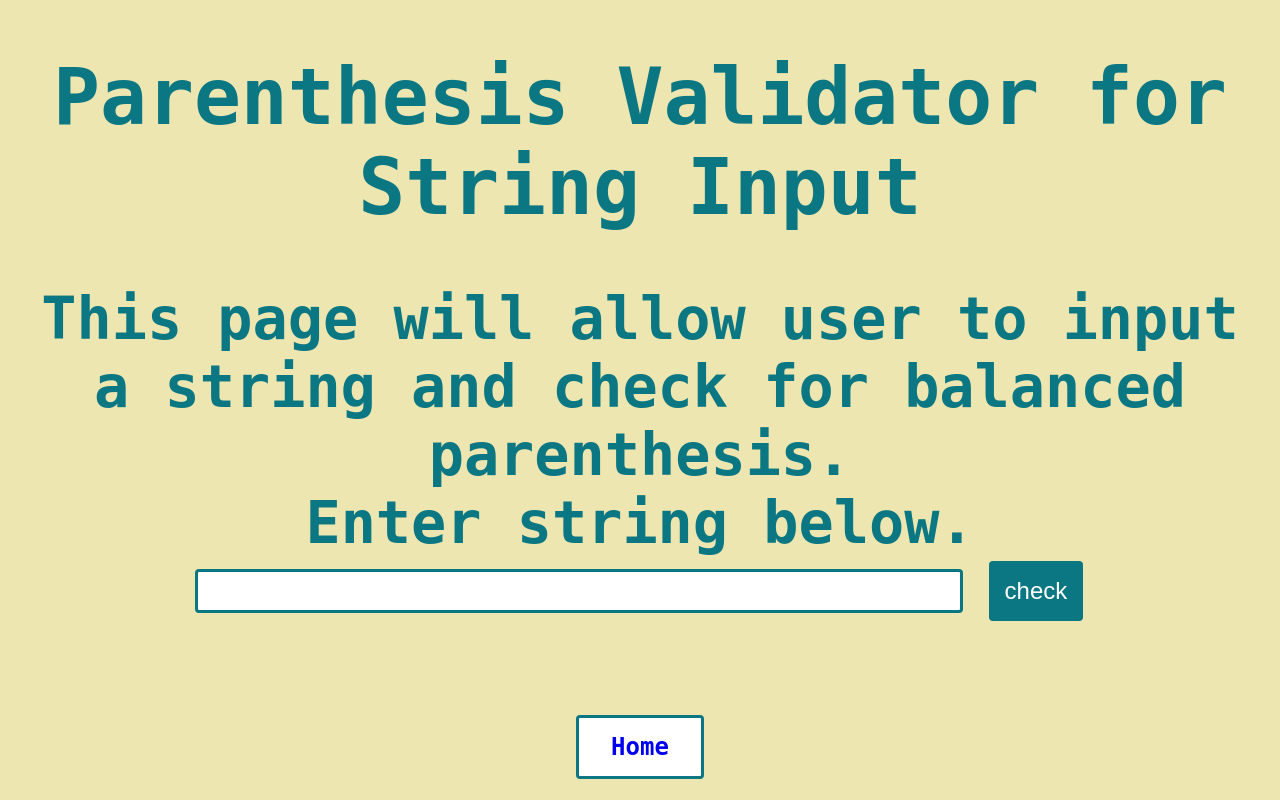
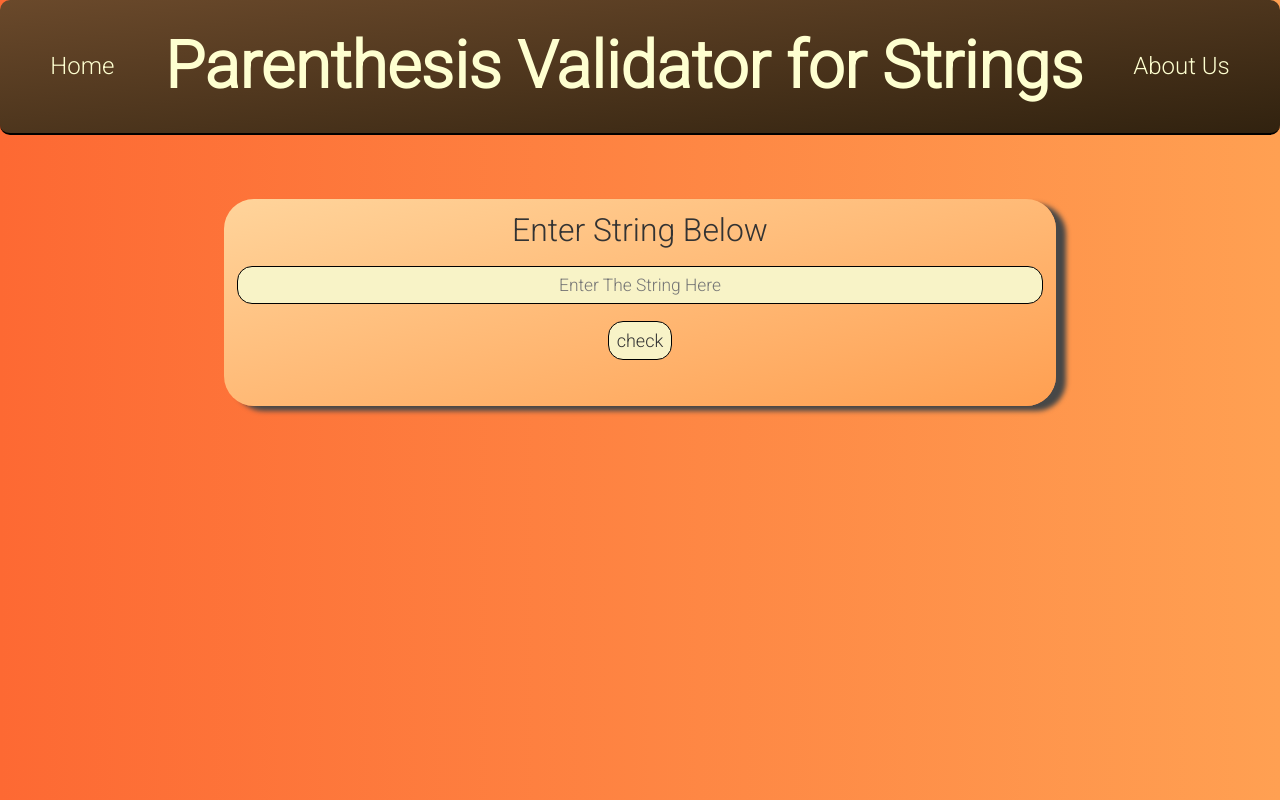
Before and after one commit to jlangner15/parenthesisCheck, a Flask app: page /string/ in a window 1280 px wide. Run offline with Flask 2, Linux system fonts and the light colour scheme; data that the repository does not hold is empty.

Commit message:
Overhaul from front end branch with some tweaks to finish in time

```diff
--- a/static/css/main.css
+++ b/static/css/main.css
@@ -1,67 +1,139 @@
+*
+{
+    margin: 0;
+    padding: 0;
+    box-sizing: inherit;
+}
+
+html
+{
+    font-family: 'Roboto', sans-serif;
+    font-size: 90.5%;
+    box-sizing: border-box;
+ }
+
 body
 {
-    background-color: #eee6b1;
-    font-family: monospace;
+    font-family: 'Roboto', sans-serif;
+    color: #333;
+    height: 100vh;
+    position: relative;
     text-align: center;
-    font-size: 3em;
-    color: #0b7783;
+    background: linear-gradient(to left, #ffa052, #fd6933);
 }
 
+h1
+{
+    margin-top: 3%;
+    font-size: 4.5rem;
+    color: rgb(254, 255, 208);
+    margin-bottom: 2rem;
+}
 
-button{
-    background-color: #ffffff; /* Green */
-    border: 3px solid #0b7783;
-    border-radius: 4px;
-    padding: 15px 32px;
-    text-align: center;
-    text-decoration: none;
-    display: inline-block;
-    font-size: 16px;
-    transition-duration: 0.4s;
+p
+{
+    font-size: 2.2rem;
 }
 
 a
 {
+    color: rgb(0, 0, 0);
     text-decoration: none;
-    font-size: 1.5em;
-    font-weight: 550;
-    font-family: monospace;
-}
-
-ul.supportedTypes{
-    text-align-all: left;
-    font-size: 20px;
-}
-
-input[type=file]{
-  border: 3px solid #0b7783;
-    border-radius: 4px;
-    background-color: white;
-    width: 60%;
-    height: 30px;
-    padding: 4px 2px;
     font-size: 24px;
 }
 
-input[type=text] {
-    border: 3px solid #0b7783;
-    border-radius: 4px;
-    background-color: white;
-    transition: width 0.4s ease-in-out;
-    width: 60%;
-    height: 30px;
-    padding: 4px 2px;
+a.heading
+{
+    color: rgb(254, 255, 208);
+    text-decoration: none;
     font-size: 24px;
 }
 
-input[type=button], input[type=submit], input[type=reset] {
-  background-color: #0b7783;
-    font-size: 24px;
-  border: white;
-  border-radius: 4px;
-  color: white;
-  padding: 16px 16px;
-  text-decoration: none;
-  margin: 4px 2px;
-  cursor: pointer;
+button a
+{
+    color: #333;
 }
+
+input[type = text]
+{
+    padding: 1%;
+    margin-bottom: 2%;
+    font-family: 'Roboto', sans-serif;
+    text-align: center;
+    font-size: larger;
+    background-color: rgb(248, 243, 199);
+    border: 1px solid black;
+    width: 100%;
+    border-radius: 15px;
+}
+
+input[type = file]
+{
+    padding: 1%;
+    margin-bottom: 2%;
+    font-family: 'Roboto', sans-serif;
+    text-align: center;
+    font-size: larger;
+    background-color: rgb(248, 243, 199);
+    border: 1px solid black;
+    width: 100%;
+    border-radius: 15px;
+}
+
+input[type = submit]
+{
+    padding: 1%;
+    font-family: 'Roboto', sans-serif;
+    margin-bottom: 2%;
+    color: #333;
+    text-align: center;
+    font-size: large;
+    background-color: rgb(248, 243, 199);
+    border: 1px solid black;
+    border-radius: 15px;
+    width: fit-content;
+    cursor: pointer;
+}
+
+.navbar
+{
+    display: flex;
+    align-items: center;
+    justify-content: stretch;
+    border-bottom: 2px solid black;
+    margin-bottom: 5%;
+    border-radius: 10px;
+    background: linear-gradient(to top left, #31220f, #6A492B);
+}
+
+.element
+{
+    font-size: x-large;
+    margin: auto;
+}
+
+.box
+{
+    width: 65%;
+    margin: auto;
+    border-radius: 30px;
+    padding: 1%;
+    background: linear-gradient(to top left, #ff9f51, #ffd49b);
+    margin-bottom: 2%;
+    box-shadow: 10px 5px 5px rgb(71, 71, 71);
+}
+
+.input_btn
+{
+    border-radius: 20px;
+    font-size: 1.5rem;
+    padding: 1%;
+    margin: 3%;
+    background: linear-gradient(to top left, #ffffff, #f59338);
+    box-shadow: 10px 5px 5px rgb(71, 71, 71);
+}
+
+.input_btn :hover
+{
+    color: black;
+}
--- a/templates/string.html
+++ b/templates/string.html
@@ -2,36 +2,59 @@
 <html lang="en">
 <head>
     <meta charset="UTF-8">
-    <title>String Input</title>
+    <title>Parenthesis Validator</title>
     <link rel="stylesheet" href="../static/css/main.css">
+    <link rel="preconnect" href="https://fonts.googleapis.com">
+    <link rel="preconnect" href="https://fonts.gstatic.com" crossorigin>
+    <link href="https://fonts.googleapis.com/css2?family=Roboto:wght@300&display=swap" rel="stylesheet">
+
     {% block head %}{% endblock %}
+
 </head>
 
 {% block body %}
 
 <body>
-    <h1>Parenthesis Validator for String Input</h1>
-    <a>This page will allow user to input a string and check for balanced parenthesis.</a>
-    <br>
-    <a>Enter string below.</a>
-    <form method="POST">
-        <input name="content" id="content" type="text">
-        <input type="submit" value="check">
-    </form>
-    <br>
+    <header>
+        <nav class="navbar">
+            <div class="element">
+                <a class="heading" href="/">Home</a>
+            </div>
+            <div>
+                <h1>
+                    Parenthesis Validator for Strings
+                </h1>
+            </div>
+            <div class="element">
+                <a class="heading" href="About Us">About Us</a>
+            </div>
+        </nav>
+    </header>
 
-    {% for string in string %}
-        <a>String:</a>
-        <a>{{ string.content }}</a>
+    <section class="box">
+        <p>
+            Enter String Below
+        </p>
         <br>
-        <a>Balanced:</a>
-        <a>{{ string.isBalanced }}</a>
-    {% endfor %}
+        <form method="POST" class="user_input">
+            <input name="content" id="content" type="text" placeholder="Enter The String Here">
+            <br>
+            <input type="submit" value="check">
+        </form>
+        <br>
 
-    <br>
-    <button> <a href="{{ url_for('home') }}">Home</a></button>
-
+        {% for string in string %}
+        <p>
+            String is : {{ string.content }}
+        </p>
+        <br>
+        <p>
+            Balance : {{ string.isBalanced }}
+        </p>
+        {% endfor %}
+    </section>
 </body>
 
 {% endblock %}
+
 </html>
```
Also changed, not shown: templates/file.html (+40 -14 lines), templates/home.html (+19 -14 lines).
